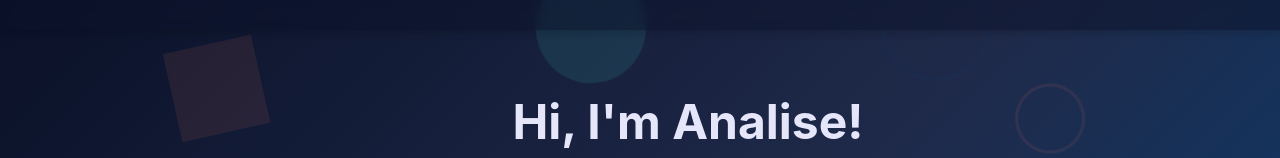
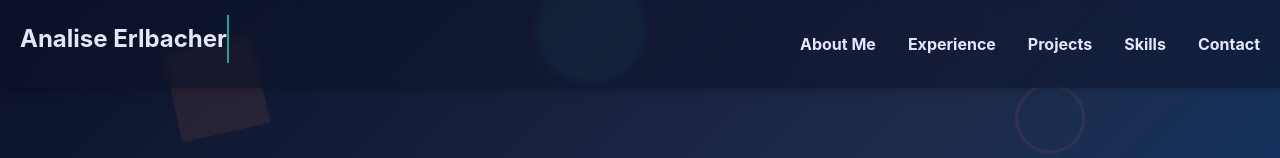
Before and after one commit to averlbacher2/averlbacher2.github.io, a React (Vite) app in the folder personal-portfolio/: page / in a window 1280 px wide. Shown: the top 158 px of the page. Built offline with nearby package versions, Linux system fonts and the light colour scheme.

Commit message:
Revert "Working on creating side navbar"
This reverts commit 15dad4b9b417823508e0926477db5d8030a6294f.

```diff
--- a/personal-portfolio/src/App.jsx
+++ b/personal-portfolio/src/App.jsx
@@ -13,7 +13,7 @@ function App() {
     <>
       <GeometricBackground />
       <header>
-        {/* <nav>
+        <nav>
           <InteractiveBrandName brandName="Analise Erlbacher"/>
           <ul>
             <li><a href="#about">About Me</a></li>
@@ -22,7 +22,7 @@ function App() {
             <li><a href="#skills">Skills</a></li>
             <li><a href="#contact">Contact</a></li>
           </ul>
-        </nav> */}
+        </nav>
       </header>
 
       <SidebarNavigation />
--- a/personal-portfolio/src/components/SidebarNavigation.jsx
+++ b/personal-portfolio/src/components/SidebarNavigation.jsx
@@ -1,6 +1,5 @@
 import { useState, useEffect } from 'react';
 import '../styles/main.css';
-import InteractiveBrandName from './InteractiveBrandName';
 
 export default function SidebarNavigation() {
   const [activeSection, setActiveSection] = useState('about');
@@ -44,7 +43,6 @@ export default function SidebarNavigation() {
 
   return (
     <nav className="sidebar-nav">
-        <InteractiveBrandName brandName={"Analise Erlbacher"} />
       {sections.map((section) => (
         <div
           key={section.id}
```
